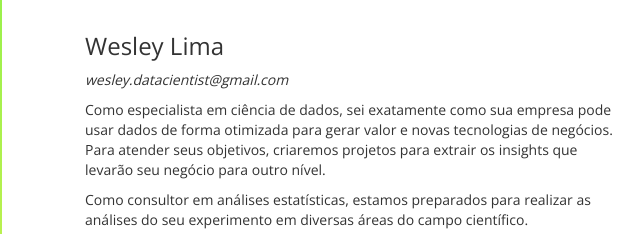
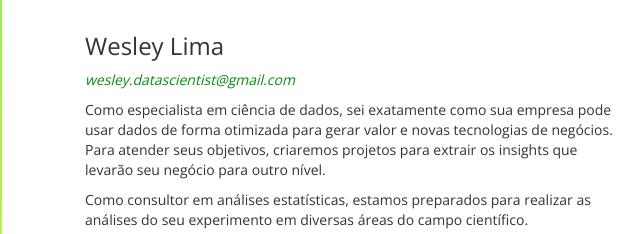
Before and after one commit to WesleyJw/wesleyjw.github.io, a website: page contato.html in a window 1280 px wide. Shown: the part 390-624 px from the top of the page, 0-640 px from the left. Drawn offline with nearby package versions, Linux system fonts and the light colour scheme; a web font is replaced by a local one.

Commit message:
corrige email de contato

```diff
--- a/contato.html
+++ b/contato.html
@@ -60,7 +60,7 @@
 							<div class="subtitle"><h2>Contato</h2></div>
 						<div class="col-xs-12 col-sm-6 left">
 							<h3>Wesley Lima</h3>
-								<p><i>wesley.datacientist@gmail.com</i></p>
+								<p><i><a href="mailto:wesley.datascientist@gmail.com?subject=feedback""email me">wesley.datascientist@gmail.com</a></i></p>
 								<p>Como especialista em ciência de dados, sei exatamente como sua empresa pode usar dados de forma otimizada para gerar valor e novas tecnologias de negócios. Para atender seus objetivos, criaremos projetos para extrair os insights que levarão seu negócio para outro nível.</p>
 								<p>Como consultor em análises estatísticas, estamos preparados para realizar as análises do seu experimento em diversas áreas do campo científico.</p>
 							<h4><strong>Disponível para:</strong> </h4>
@@ -108,7 +108,7 @@
 									</li>
 
 								</ul>
-								<p>Para personalizar seu orçamento entre em contato comigo via email <a href="mailto:wesley.data.scientist@gmail.com?subject=feedback" "email me">wesley.datascientist@gmail.com</a> ou  <a href="https://www.linkedin.com/in/wesley-lima-b68935a8/" title="linkedin", target="blank">LinkedIn</a>.</p>
+								<p>Para personalizar seu orçamento entre em contato comigo via email <a href="mailto:wesley.datascientist@gmail.com?subject=feedback" "email me">wesley.datascientist@gmail.com</a> ou  <a href="https://www.linkedin.com/in/wesley-lima-b68935a8/" title="linkedin", target="blank">LinkedIn</a>.</p>
 						</div>
 
 					</div>
```
